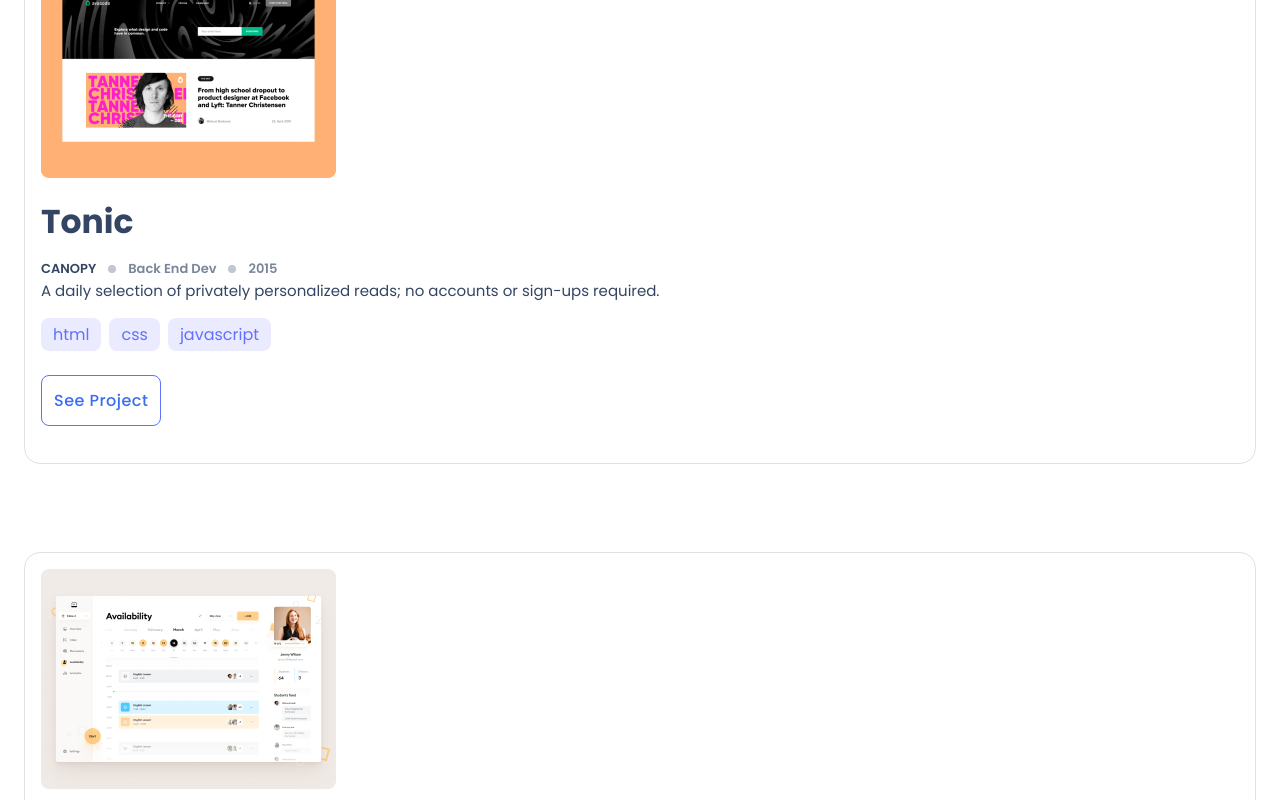
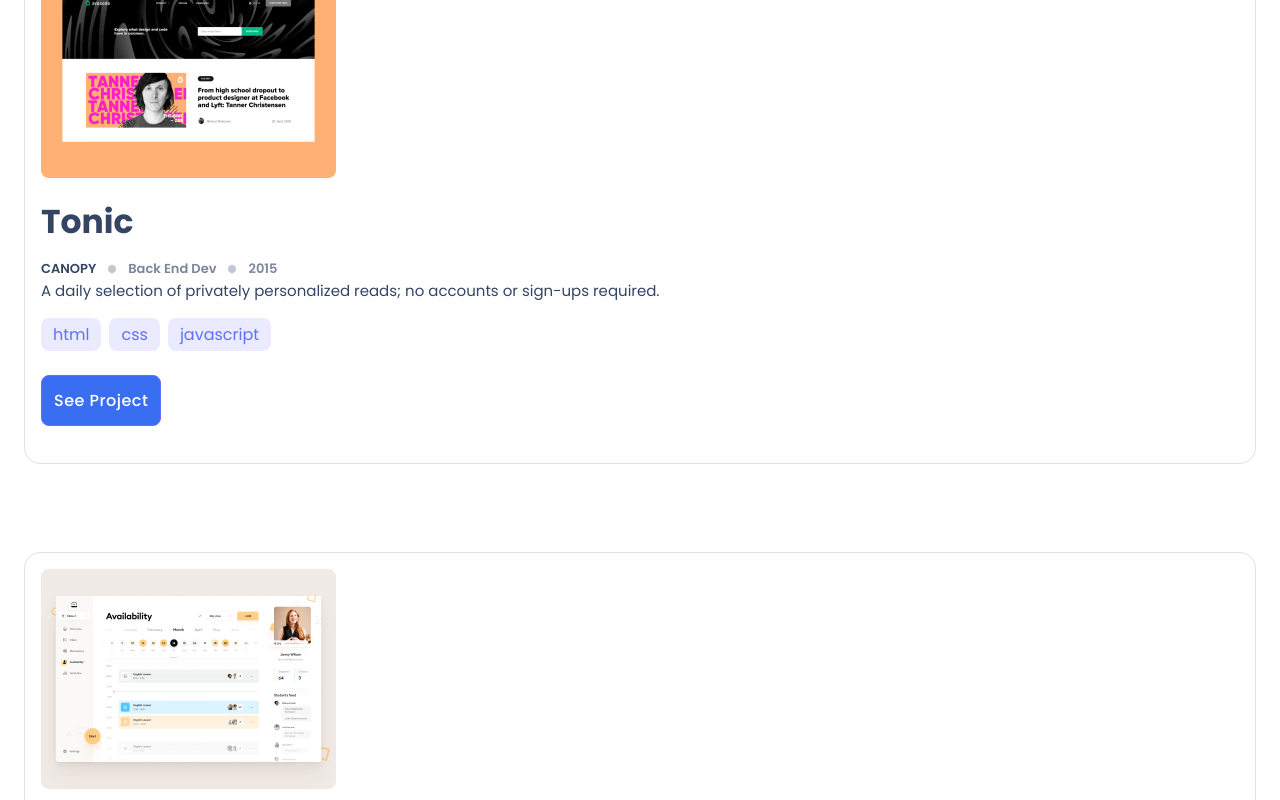
Before and after one commit to RiyaBulia12/Portfolio, a website: page index.html in a window 1280 px wide. In both pictures the pointer is over the button 101 px from the left and 1046 px from the top of the page. Shown: the part 646-1446 px from the top of the page. Drawn offline with Linux system fonts and the light colour scheme.

Commit message:
Add hover on See Project button

```diff
--- a/styles.css
+++ b/styles.css
@@ -213,4 +213,10 @@ ul {
   font-weight: 500;
   font-size: 16px;
   letter-spacing: 0.03em;
+  transition: color 0.1s, background-color 0.1s;
 }
+
+.view-btn:hover {
+  color: var(--white-color);
+  background-color: var(--btn-primary-color);
+}
```
